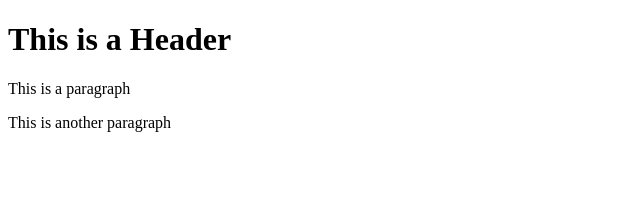
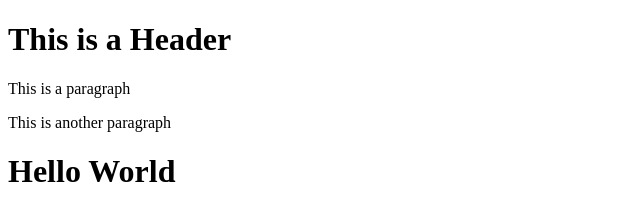
Before and after one commit to mmmoots/git-test, a website: page index.html in a window 1280 px wide. Shown: the whole page, without its empty margins (0-640 px from the left). Drawn offline with Linux system fonts and the light colour scheme.

Commit message:
Using NPM

```diff
--- a/index.html
+++ b/index.html
@@ -7,5 +7,6 @@
     <h1>This is a Header</h1>
     <p>This is a paragraph</p>
     <p>This is another paragraph</p>
+    <h1>Hello World</h1>
 </body>
 </html>
```
Also changed, not shown: package.json (added, +24 -0 lines), 2 other files.
